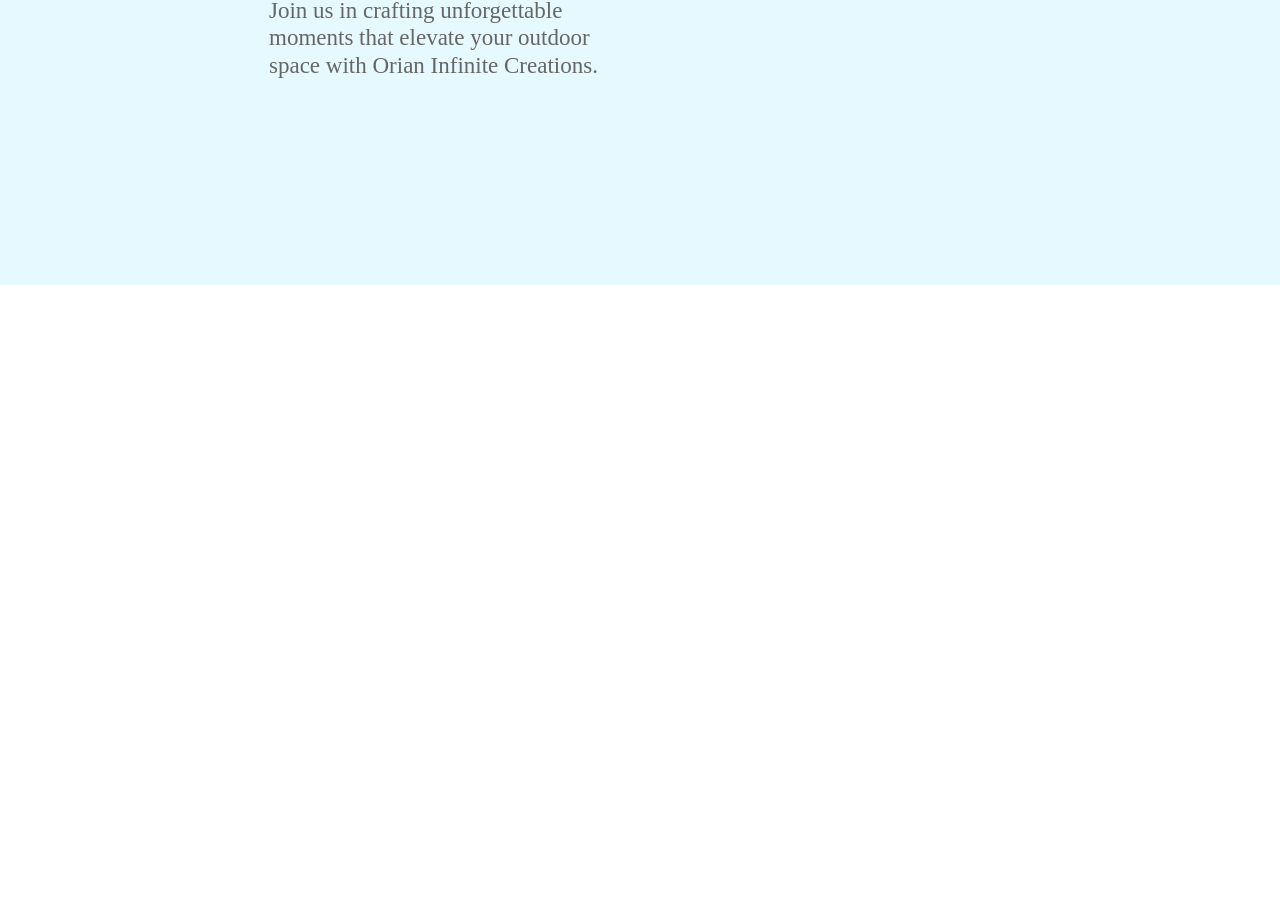
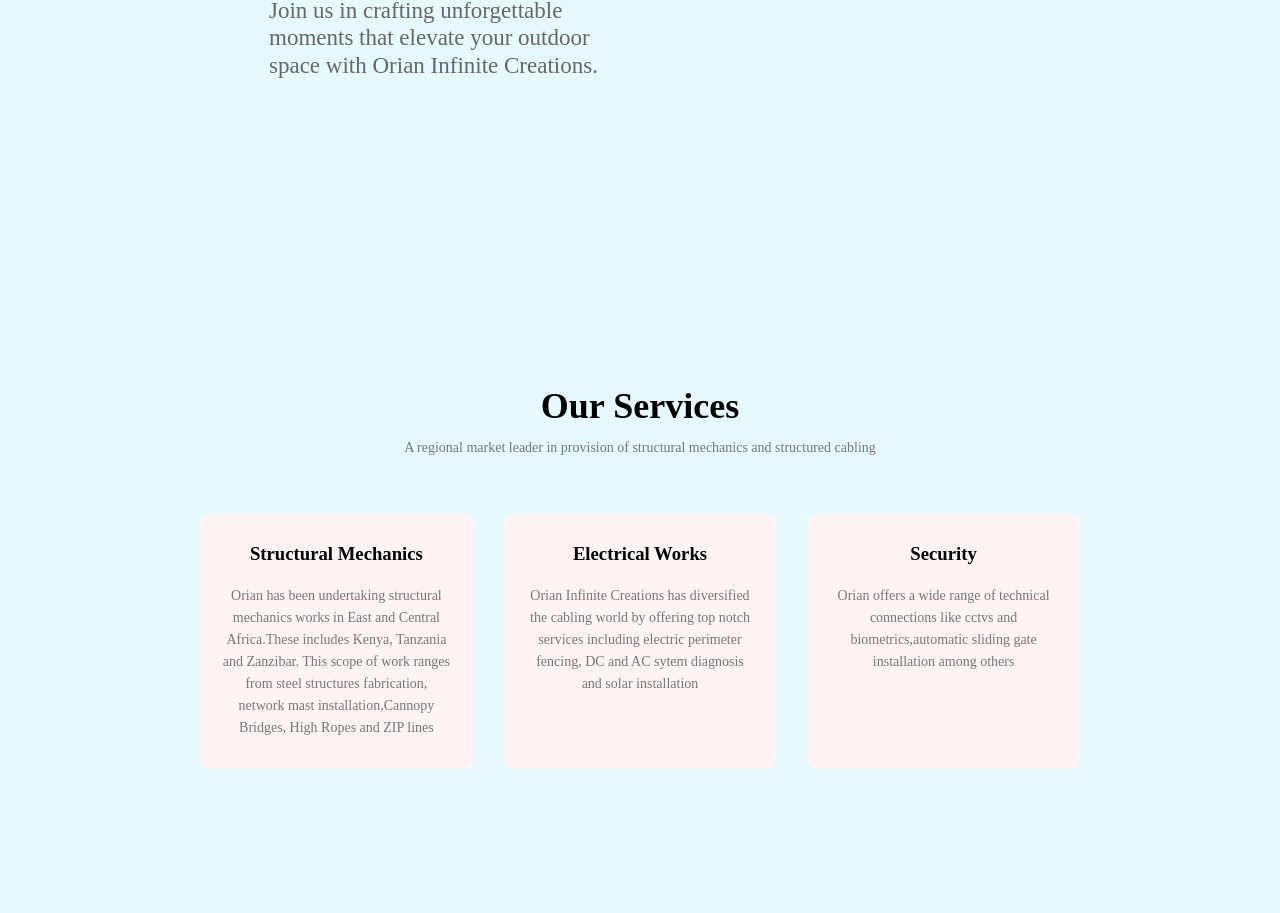
Before and after one commit to pitah254/infinite-creations, a plain HTML site: page index.html in a window 1280 px wide. Shown: the part 1421-2334 px from the top of the page. Before the commit the page ends 1706 px from the top, so only its background shows below. Drawn offline with Linux system fonts and the light colour scheme.

Commit message:
services

```diff
--- a/index.html
+++ b/index.html
@@ -14,7 +14,7 @@
         <div class="navigation">
             <div class="navigation-items">
                 <a href="#">Home</a>
-                <a href="#">About</a>
+                <a href="#About Us">About</a>
                 <a href="#">Projects</a>
                 <a href="#">Gallery</a>
                 <a href="#">Contact</a>
@@ -68,6 +68,25 @@
             </div>
         </div>
     </section>
+    <section class = "services" id = "services">
+        <h1>Our Services</h1>
+        <p>A regional market leader in provision of structural mechanics and structured cabling</p>
+
+        <div class="row">
+            <div class="course-col">
+                <h3>Structural Mechanics</h3>
+                <p>Orian has been undertaking structural mechanics works in East and Central Africa.These includes Kenya, Tanzania and Zanzibar. This scope of work ranges from steel structures fabrication, network mast installation,Cannopy Bridges, High Ropes  and ZIP lines</p>
+            </div>
+            <div class="course-col">
+                <h3>Electrical Works</h3>
+                <p>Orian Infinite Creations has diversified the cabling world by offering top notch services including electric perimeter fencing, DC and AC sytem diagnosis and solar installation</p>
+            </div>
+            <div class="course-col">
+                <h3>Security</h3>
+                <p>Orian offers a wide range of technical connections like cctvs and biometrics,automatic sliding gate installation among others</p>
+            </div>
+        </div>
+    </section>
     <script type = "text/javascript">
         const menuBtn = document.querySelector(".menu-btn");
         const navigation = document.querySelector(".navigation");
--- a/style.css
+++ b/style.css
@@ -258,6 +258,54 @@
         transform: translateY(0px);
     }
 }
+.services{
+    width: 100%;
+    margin: auto;
+    text-align: center;
+    padding-top: 100px;
+}
+h1{
+    font-size: 36px;
+    font-weight: 600;
+}
+.services p{
+    color: #777;
+    font-size: 14px;
+    font-weight: 300px;
+    line-height: 22px;
+    padding: 10px;
+}
+.row{
+    margin-top: 5%;
+    display: flex;
+    justify-content: space-between;
+}
+.course-col
+{
+    flex-basis: 31%;
+    background: #fff3f3;
+    border-radius: 10px;
+    margin-bottom: 5%;
+    padding: 20px 12px;
+    box-sizing: border-box;
+    transition: 0.5s;
+}
+h3{
+    text-align: center;
+    font-weight: 600;
+    margin: 10px 0;
+}
+.course-col:hover{
+    box-shadow: 0 0 20px 0px rgba(0,0,0, 0.2);
+}
+#services{
+    background: #e6f9ff;
+}
+@media (max-width: 700px){
+    .row{
+        flex-direction:column;
+    }
+}
 @media (max-width:620px){
     .home .content h1{
         font-size: 24px;
```
